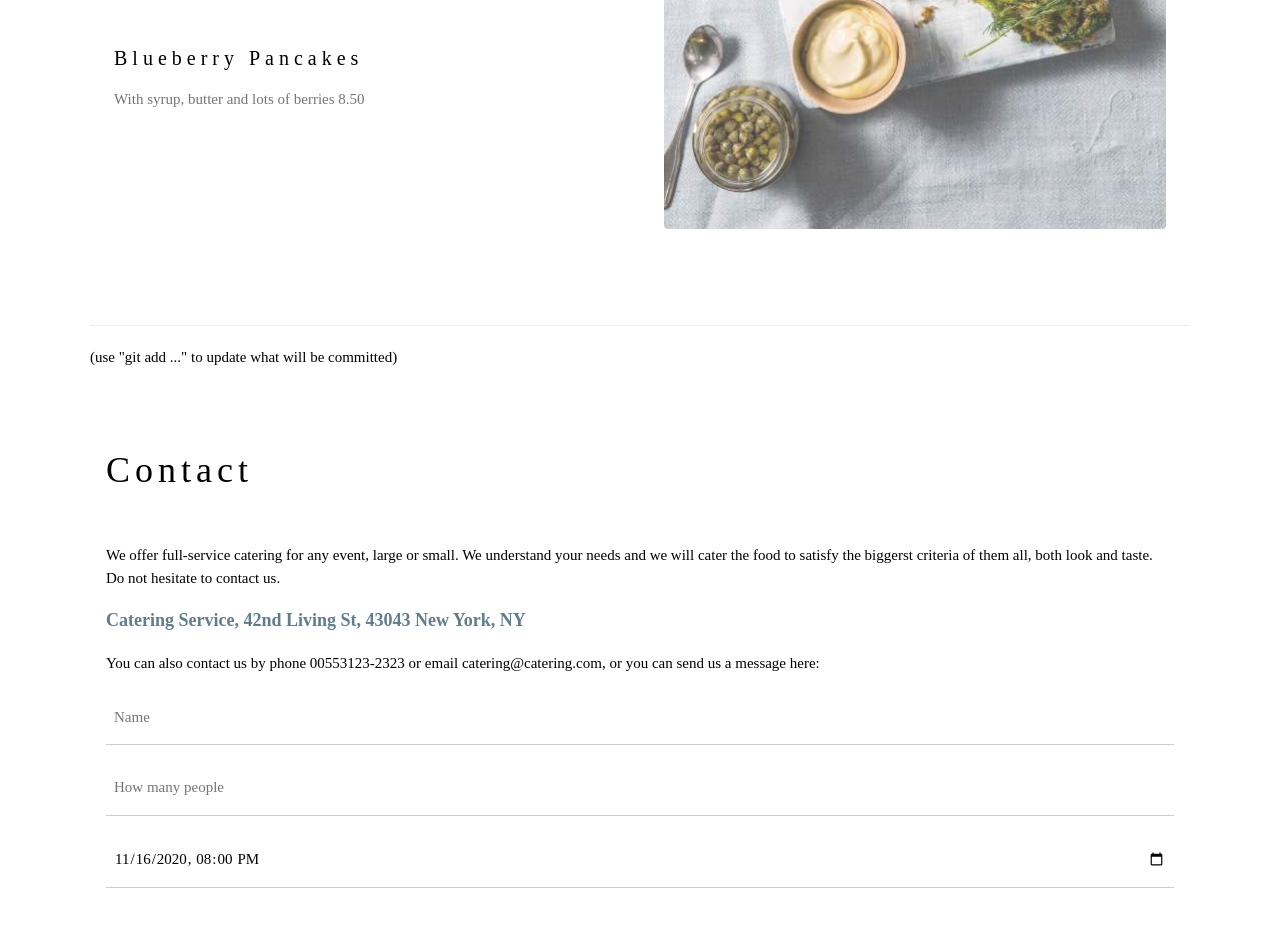
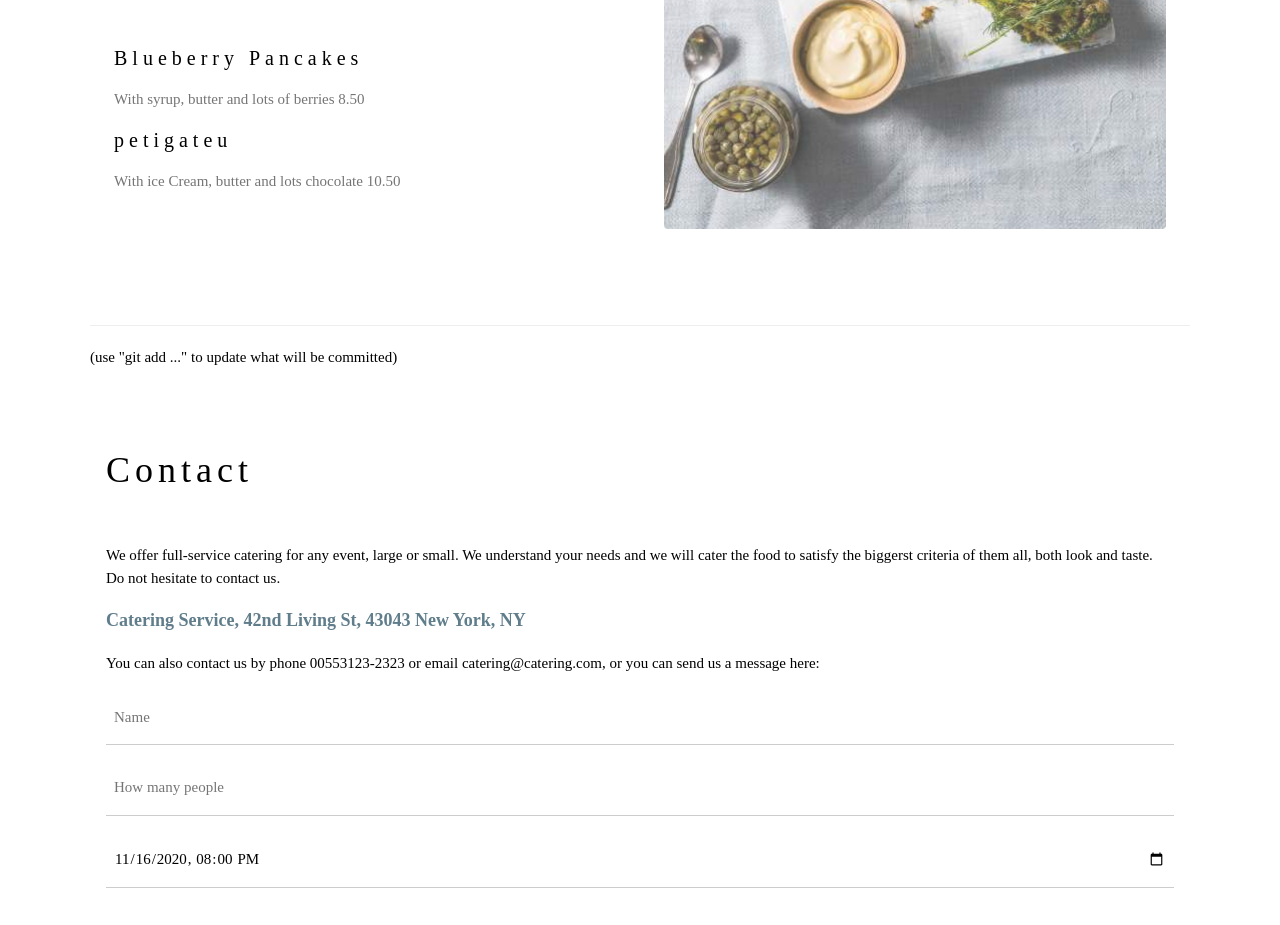
Before and after one commit to DouglasDuaarte/mywebsite, a plain HTML site: page index.html in a window 1280 px wide. Shown: the part 2060-2985 px from the top of the page. Drawn offline with nearby package versions, Linux system fonts and the light colour scheme.

Commit message:
inclui um item no cardapio

```diff
--- a/index.html
+++ b/index.html
@@ -73,6 +73,9 @@ h1, h2, h3, h4, h5, h6 {
 
       <h4>Blueberry Pancakes</h4>
       <p class="w3-text-grey">With syrup, butter and lots of berries 8.50</p>
+
+      <h4>petigateu</h4>
+      <p class="w3-text-grey">With ice Cream, butter and lots chocolate 10.50</p>
     </div>
 
     <div class="w3-col l6 w3-padding-large">
```
